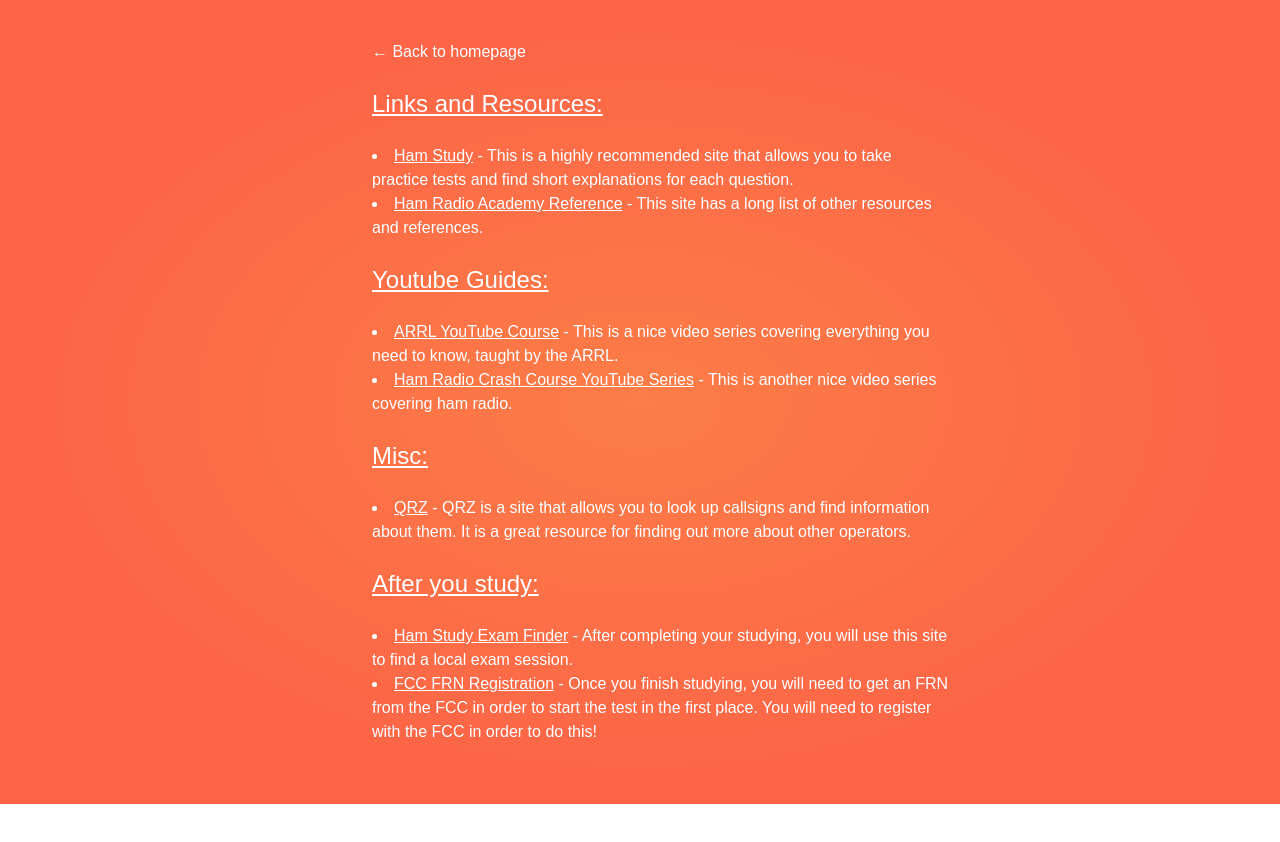
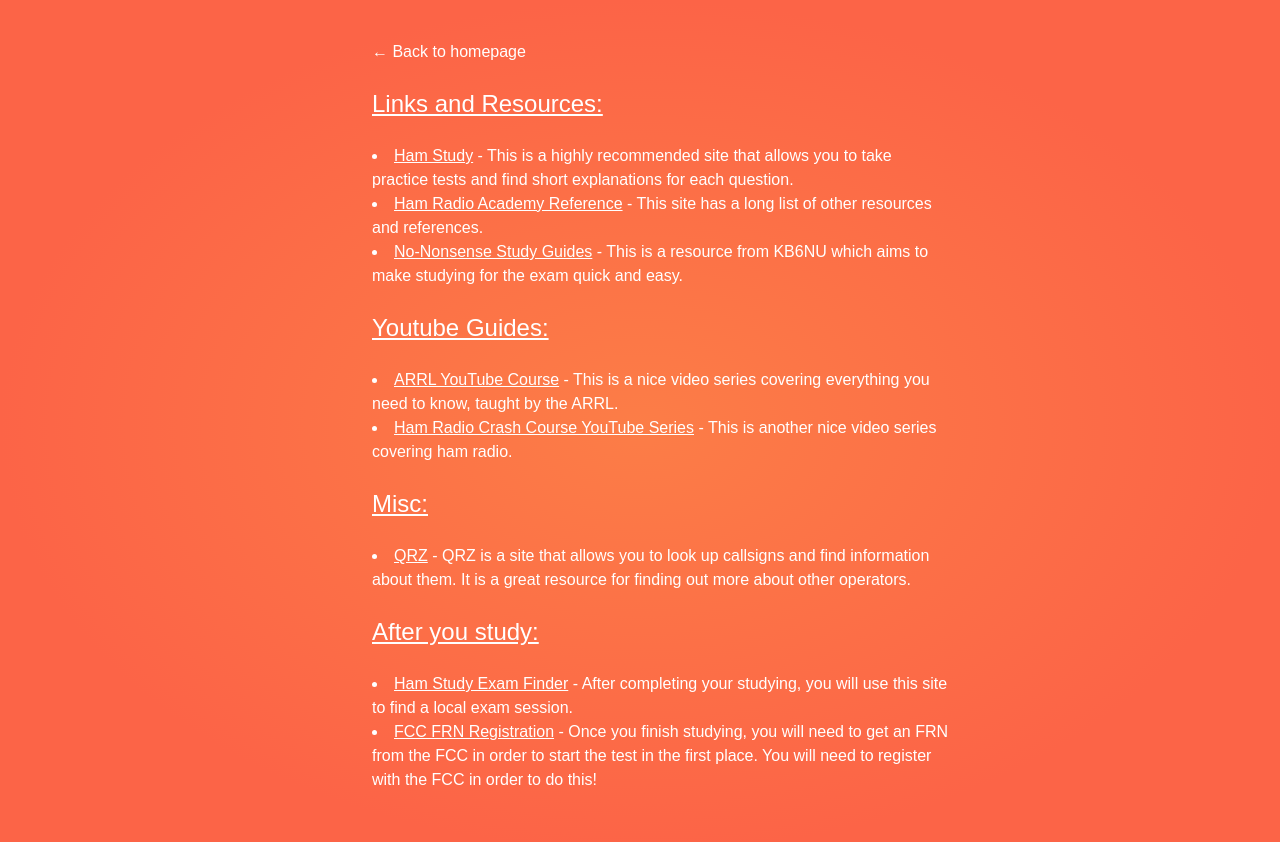
Before and after one commit to hackclub/ham-club, a Next.js app: page /help in a window 1280 px wide. Shown: the top 842 px of the page. Before the commit the page ends 804 px from the top, so only its background shows below. Built offline with nearby package versions, Linux system fonts and the light colour scheme.

Commit message:
Update help.js

```diff
--- a/pages/help.js
+++ b/pages/help.js
@@ -22,6 +22,12 @@
               Ham Radio Academy Reference
             </a>{" "}
             - This site has a long list of other resources and references.
+          </li>
+          <li>
+            <a href="https://www.kb6nu.com/study-guides/" className="underline">
+              No-Nonsense Study Guides
+            </a>{" "}
+            - This is a resource from KB6NU which aims to make studying for the exam quick and easy.{" "}
           </li>
         </div>
         <h1 className="text-2xl text-white">
```
